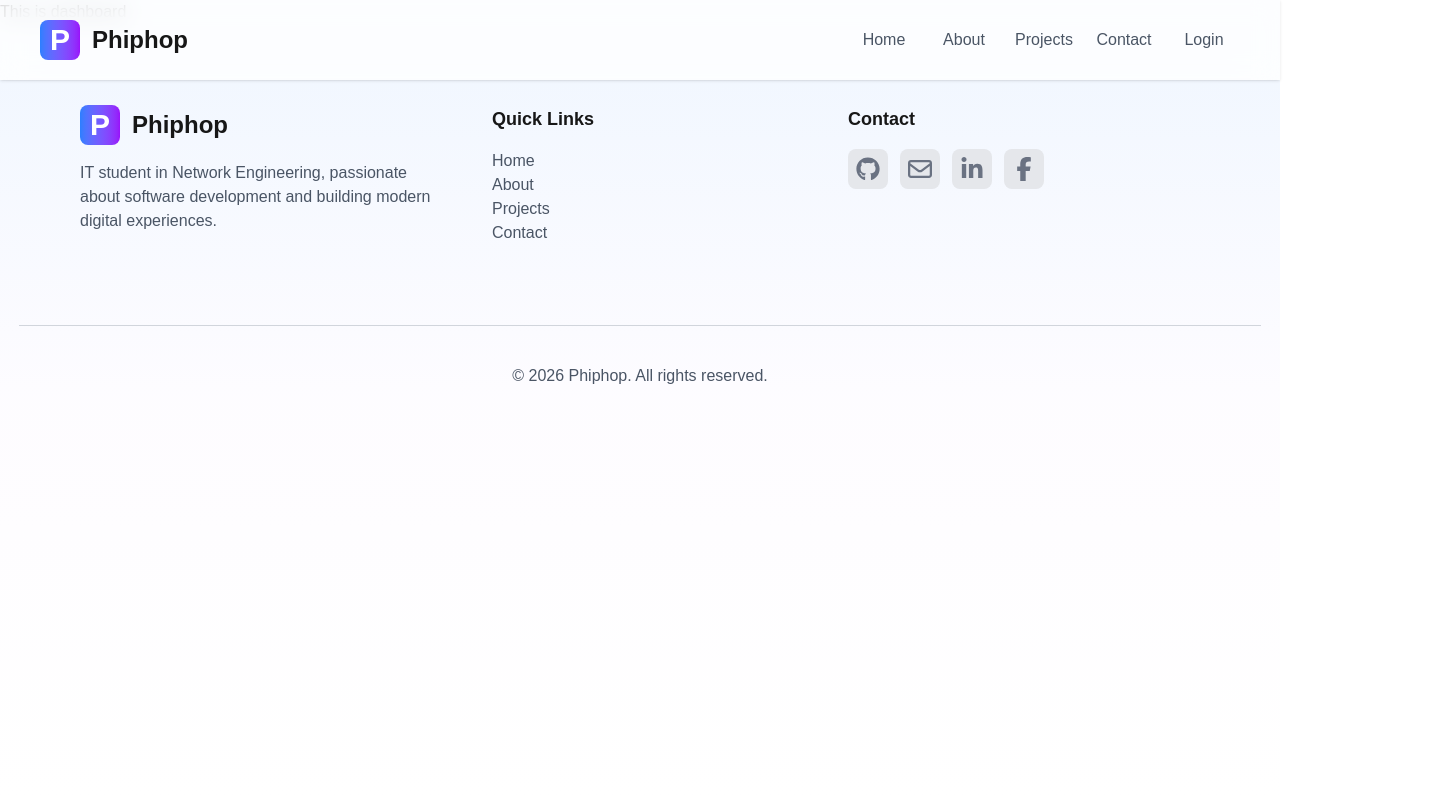
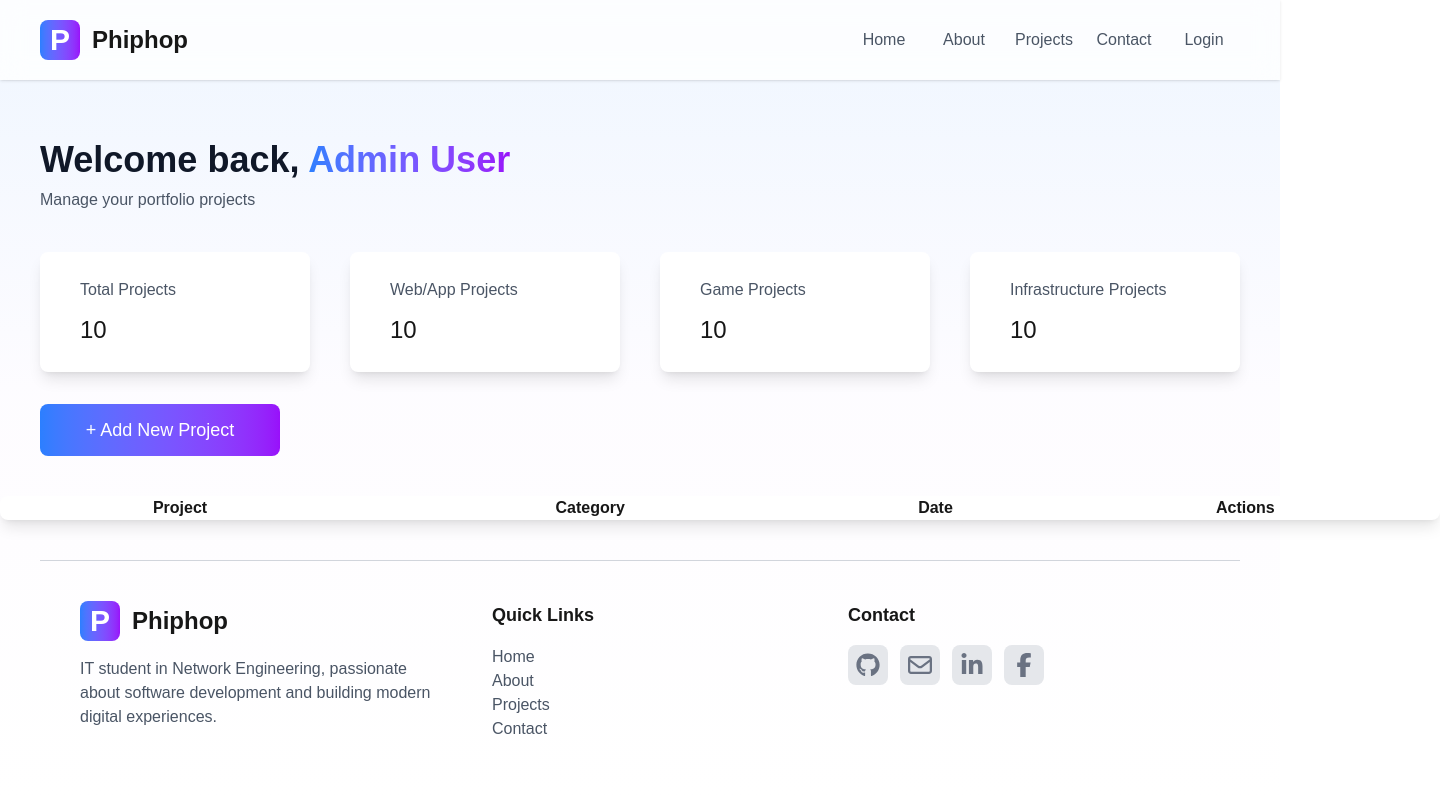
Before and after one commit to Alakok77/MP-NewVersion, a Next.js app: page /dashboard in a window 1280 px wide. Shown: the top 800 px of the page, 1440 px wide, since content can reach past the window. Built offline with nearby package versions, Linux system fonts and the light colour scheme; no server answers.

Commit message:
add popup in dashboard page

```diff
--- a/src/app/dashboard/page.js
+++ b/src/app/dashboard/page.js
@@ -1,9 +1,65 @@
+"use client"
+import { useState } from "react";
+import { FontAwesomeIcon } from '@fortawesome/react-fontawesome'
+import { faClose } from "@fortawesome/free-solid-svg-icons";
+
 export default function About(){
+    const [open, setOpen] = useState(false);
+
     return (
-        <>
-            <h1>
-                This is dashboard
-            </h1>
+        < >
+            <div className="mt-25 p-10">
+                <p className=" text-4xl font-semibold text-gray-900">Welcome back, <span className="bg-linear-to-r from-blue-500 to-purple-600 bg-clip-text text-transparent">Admin User</span></p>
+                <p className="text-gray-600 mt-2">Manage your portfolio projects</p>
+                <div className="flex gap-10 mt-10">
+                    <div className="bg-white shadow-lg w-80 h-30 rounded-lg flex flex-col justify-center p-10 gap-3">
+                        <p className="text-gray-600">Total Projects</p>
+                        <p className="text-2xl">10</p>
+                    </div>
+                    <div className="bg-white shadow-lg w-80 h-30 rounded-lg flex flex-col justify-center p-10 gap-3">
+                        <p className="text-gray-600">Web/App Projects</p>
+                        <p className="text-2xl">10</p>
+                    </div>
+                    <div className="bg-white shadow-lg w-80 h-30 rounded-lg flex flex-col justify-center p-10 gap-3">
+                        <p className="text-gray-600">Game Projects</p>
+                        <p className="text-2xl">10</p>
+                    </div>
+                    <div className="bg-white shadow-lg w-80 h-30 rounded-lg flex flex-col justify-center p-10 gap-3">
+                        <p className="text-gray-600">Infrastructure Projects</p>
+                        <p className="text-2xl">10</p>
+                    </div>
+                </div>
+                <button onClick={() => setOpen(true)} className="cursor-pointer bg-linear-to-r from-blue-500 to-purple-600 text-white text-lg font-extralight w-60 h-13 rounded-lg mt-8 hover:-translate-y-0.5 hover:shadow-xl transition duration-300">+ Add New Project</button>
+            </div>
+
+            {open && (
+                <div className="fixed inset-0 bg-black/50 flex items-center justify-center backdrop-blur" onClick={() => setOpen(false)} >
+                    <div className="bg-white p-6 rounded-2xl w-200 h-150" onClick={(e) => e.stopPropagation()}>
+                        <div className="flex items-center justify-between border-b-2 border-gray-200 p-5">
+                            <p className="font-semibold text-2xl text-gray-900">Add New Project</p>
+                            <FontAwesomeIcon icon={faClose} onClick={() => setOpen(false)} className="cursor-pointer text-xl text-gray-600" />
+                        </div>
+                        <form>
+                            <div>
+                                <label htmlFor="title">Title</label>
+                                <input type="text" name="title"></input>
+                            </div>
+                        </form>
+                    </div>
+                </div>
+            )}
+
+            <table className="m-auto bg-white shadow-lg w-360 p-3 rounded-lg">
+                <thead>
+                    <tr>
+                        <th>Project</th>
+                        <th>Category</th>
+                        <th>Date</th>
+                        <th>Actions</th>
+                    </tr>
+                </thead>
+                <tbody></tbody>
+            </table>
         </>
     );
 }
--- a/src/app/layout.js
+++ b/src/app/layout.js
@@ -10,9 +10,9 @@ export default function Layout({ children }) {
   return (
     <html lang="en">
       <body>
-        <Navbar></Navbar>
-        {children}
-        <Footer></Footer>
+          <Navbar></Navbar>
+          {children}
+          <Footer></Footer>
       </body>
     </html>
   );
--- a/src/app/login/page.js
+++ b/src/app/login/page.js
@@ -28,7 +28,7 @@ export default function Login(){
 
         if (res.ok) {
             console.log("login success");
-            router.push("/dashboard");
+            window.location.href = "/dashboard";
             router.refresh();
         } else {
             console.log(data.error);
```
